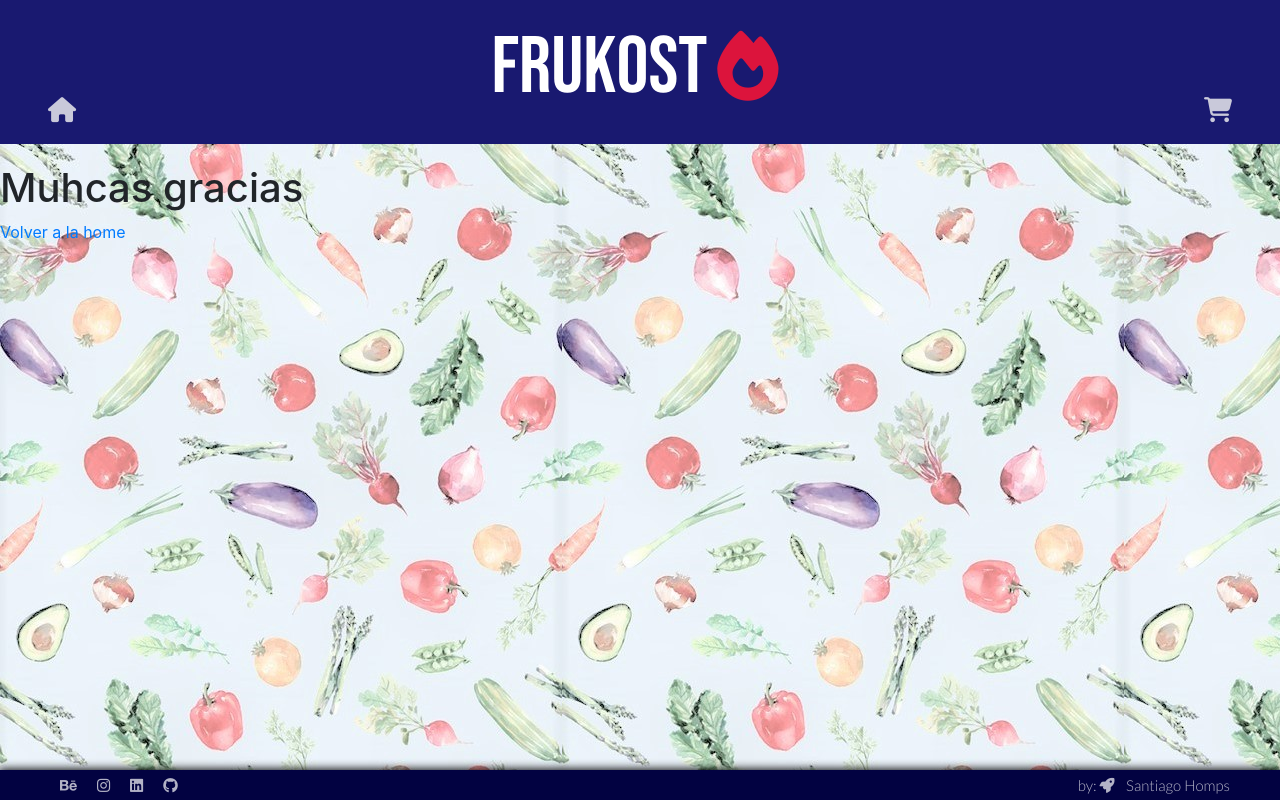
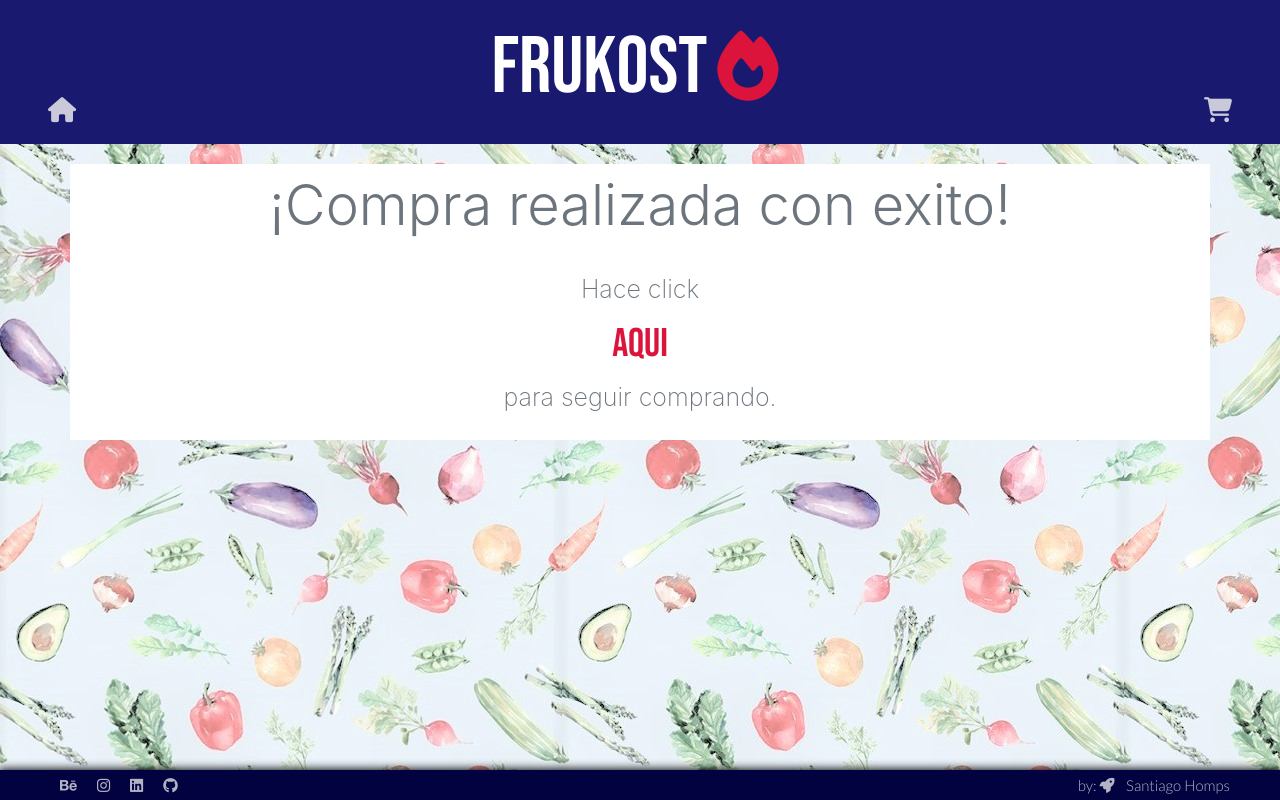
Before and after one commit to Frukostman/FrukostReact, a React (Create React App) app: page /thanks in a window 1280 px wide. Built offline with nearby package versions, Linux system fonts and the light colour scheme.

Commit message:
completo

```diff
--- a/src/Productos/ProductosFB.jsx
+++ b/src/Productos/ProductosFB.jsx
@@ -3,7 +3,6 @@ import { getFirestore } from "../firebase/index";
 
 // //Funcion para llamar a firebase "productos"
 const TraerProdFB = (cat, sea) => {
-
 
   return new Promise((resolve, reject) => {
 
--- /dev/null
+++ b/src/components/Error/Error.css
@@ -0,0 +1,5 @@
+.iconoError  {
+    font-size: 100px;
+    margin: 50px;
+    color: crimson;
+}
--- a/src/components/Error/Error.js
+++ b/src/components/Error/Error.js
@@ -1,9 +1,22 @@
+import { Link } from 'react-router-dom'
 
+import './Error.css'
 
 const Error = () => {
     return (
         <>
-            <h1>ERROR</h1>
+            <div className="container bg-white my-5">
+                <div className="text-center">
+                    <h1 className=" text-muted display-4 pt-2">ERROR</h1>
+                    <i class="iconoError fas fa-exclamation-triangle"></i>
+                        <div className=" linkHome">
+                            <Link to={`/home`}>
+                                <p className="animate__animated animate__pulse">Volver a la home</p>
+                            </Link>
+                        </div>
+                        <br className="m-3"/>
+                </div>
+            </div>
         </>
     )
 }
--- a/src/components/Form/Form.js
+++ b/src/components/Form/Form.js
@@ -10,7 +10,7 @@ import { getFirestore } from '../../firebase/index';
 
 const Form = () => {
 
-    const { carrito, sumarPrecioTotal } = useAppContext()
+    const { carrito, sumarPrecioTotal, vaciarCarrito } = useAppContext()
 
     const [orderId, setOrderId] = useState()
     const [datos, setDatos] = useState({
@@ -42,6 +42,7 @@ const Form = () => {
         }
         else {
             guardarEnFB()
+            vaciarCarrito()
         }
     }
 
@@ -73,7 +74,7 @@ const Form = () => {
         })
          .finally((e) => {
             console.log(orderId)
-            carrito = []
+
          })
 
 
@@ -91,7 +92,7 @@ const Form = () => {
                    <div className="col mt-1 p-0">
                         <input type="number" placeholder="Telefono" className="form-control" onChange={handleInputChange} name="telefono"/>
                    </div>
-                   <p className="informacion text-muted pt- mb-0">Dejanos un mail de contacto</p>
+                   <p className="informacion text-muted mb-0">Dejanos un mail de contacto</p>
                    <div id="alerta">
                         <div className="col mt-1 p-0">
                                 <input type="mail" placeholder="Ingresa tu email" className="form-control" onChange={handleInputChange} name="email1"/>
--- /dev/null
+++ b/src/components/Thanks/Thanks.css
@@ -0,0 +1,19 @@
+.linkHome p {
+    margin: 5px;
+    padding: 0px;
+    font-size: 40px;
+    font-family: 'Bebas Neue', cursive;
+    color: crimson;
+}
+.linkHome p:hover {
+    transform: scale(1.2);
+}
+.letra {
+    margin: 0px;
+    font-weight: 200;
+    font-size: 25px;
+}
+.thanks {
+    background-color: white;
+    padding: 0px;
+}
--- a/src/components/Thanks/Thanks.js
+++ b/src/components/Thanks/Thanks.js
@@ -1,12 +1,29 @@
 import { Link } from 'react-router-dom'
+
+import './Thanks.css'
 
 const Thanks = () => {
     return (
         <>
-            <h1>Muhcas gracias</h1>
-            <Link to={`/home`}>
-                <p>Volver a la home</p>
-            </Link>
+            <div className="container p-0">
+                <div className="bg-white m-0">
+                    <div className=" bg-white text-center text-muted m-0">
+                        <div className="thanks text-center">
+                                <h1 className=" text-muted display-4 pt-2">¡Compra realizada con exito!</h1>
+                                <br className="m-3"/>
+                                <p className="letra ">Hace click</p>
+                                <div className=" linkHome">
+                                    <Link to={`/home`}>
+                                        <p className="animate__animated animate__pulse">AQUI</p>
+                                    </Link>
+                                </div>
+                                <p className="letra">para seguir comprando.</p>
+                                <br className="m-3"/>
+                        </div>
+                    </div>
+                </div>
+            </div>
+
         </>
     )
 }
--- a/src/containers/home/Home.js
+++ b/src/containers/home/Home.js
@@ -1,8 +1,11 @@
 import {useState, useEffect} from 'react'
+import { Link, useParams } from 'react-router-dom'
+
 import ItemList from '../../components/ItemList/ItemList'
 import Loading  from "../../components/Loading/Loading";
+
 import TraerProdFB from '../../Productos/ProductosFB'
-import { Link, useParams } from 'react-router-dom'
+
 import './home.css'
 
 const Home = () => {
@@ -32,12 +35,12 @@ const Home = () => {
                 <h5>Por tipo:</h5>
                 <ul>
                   <li>
-                    <Link style={{color: "crimson"}} to={`/tipo/Fruta`}>
+                    <Link to={`/tipo/Fruta`}>
                       <p className="display-1"> Frutas <i class="fas fa-apple-alt"></i></p>
                     </Link>
                   </li>
                   <li>
-                    <Link style={{color: "green"}} to={`/tipo/Verdura`}>
+                    <Link to={`/tipo/Verdura`}>
                         <p className="display-1">Verduras <i class="fas fa-carrot"></i></p>
                     </Link>
                   </li>
@@ -48,22 +51,22 @@ const Home = () => {
                   <h5>Por estacion:</h5>
                   <ul>
                     <li>
-                      <Link style={{color: "#F1C40F"}} to={`/estacion/Verano`}>
+                      <Link to={`/estacion/Verano`}>
                           <p className="display-1">Verano <i class="fas fa-sun"></i></p>
                       </Link>
                     </li>
                     <li>
-                      <Link style={{color: "#61210F"}} to={`/estacion/Otoño`}>
+                      <Link to={`/estacion/Otoño`}>
                           <p className="display-1">Otoño <i class="fab fa-canadian-maple-leaf"></i></p>
                       </Link>
                     </li>
                     <li>
-                      <Link style={{color: "#4BB3FD"}} to={`/estacion/Invierno`}>
+                      <Link to={`/estacion/Invierno`}>
                           <p className="display-1">Invierno <i class="fas fa-snowflake"></i></p>
                       </Link>
                     </li>
                     <li>
-                      <Link style={{color: "#109648"}} to={`/estacion/Primavera`}>
+                      <Link to={`/estacion/Primavera`}>
                           <p className="display-1">Primavera <i class="fas fa-seedling"></i></p>
                       </Link>
                     </li>
--- a/src/containers/home/home.css
+++ b/src/containers/home/home.css
@@ -8,16 +8,22 @@
 }
 
 .filtros i {
-    font-size: 20px;
+    font-size: 18px;
+    opacity: 0.5;
 }
 .filtros p {
     font-size: 18px;
     font-weight: 400;
     margin-bottom: 0px;
     margin-top: 10px;
+    color: black;
+    opacity: 0.5;
 }
 .filtros p:hover {
-    text-decoration: none;
+    transform: scale(1.06);
+    transition: ease;
+    transition-duration: 300ms;
+    opacity: 1;
 }
 ul {
     list-style-type: none;
@@ -28,5 +34,5 @@ h3 {
     margin: 0px;
 }
 h5 {
-    font-weight: 300;
+    font-weight: 400;
 }
```
Also changed, not shown: src/components/Filters/Filters.js (added, +68 -0 lines).
